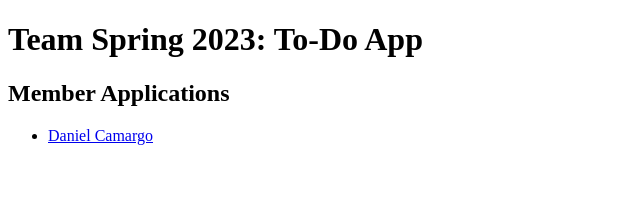
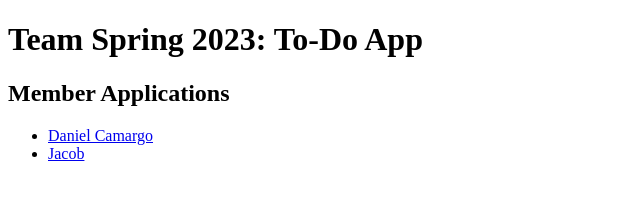
Before and after one commit to RoseWang-web/To-Do-List, a website: page public/index.html in a window 1280 px wide. Shown: the full height of the page, 0-640 px from the left. Drawn offline with Linux system fonts and the light colour scheme.

Commit message:
my folders

```diff
--- a/public/index.html
+++ b/public/index.html
@@ -12,6 +12,7 @@
         <h2>Member Applications</h2>
         <ul>
             <li><a href="/danielcamargo">Daniel Camargo</a></li>
+            <li><a href="/jacob_castaneda">Jacob</a></li>
         </ul>
     </body>
 
```
Also changed, not shown: api/jacob_castaneda /tasks.js (added), public/jacob_castaneda/index.html (added).
